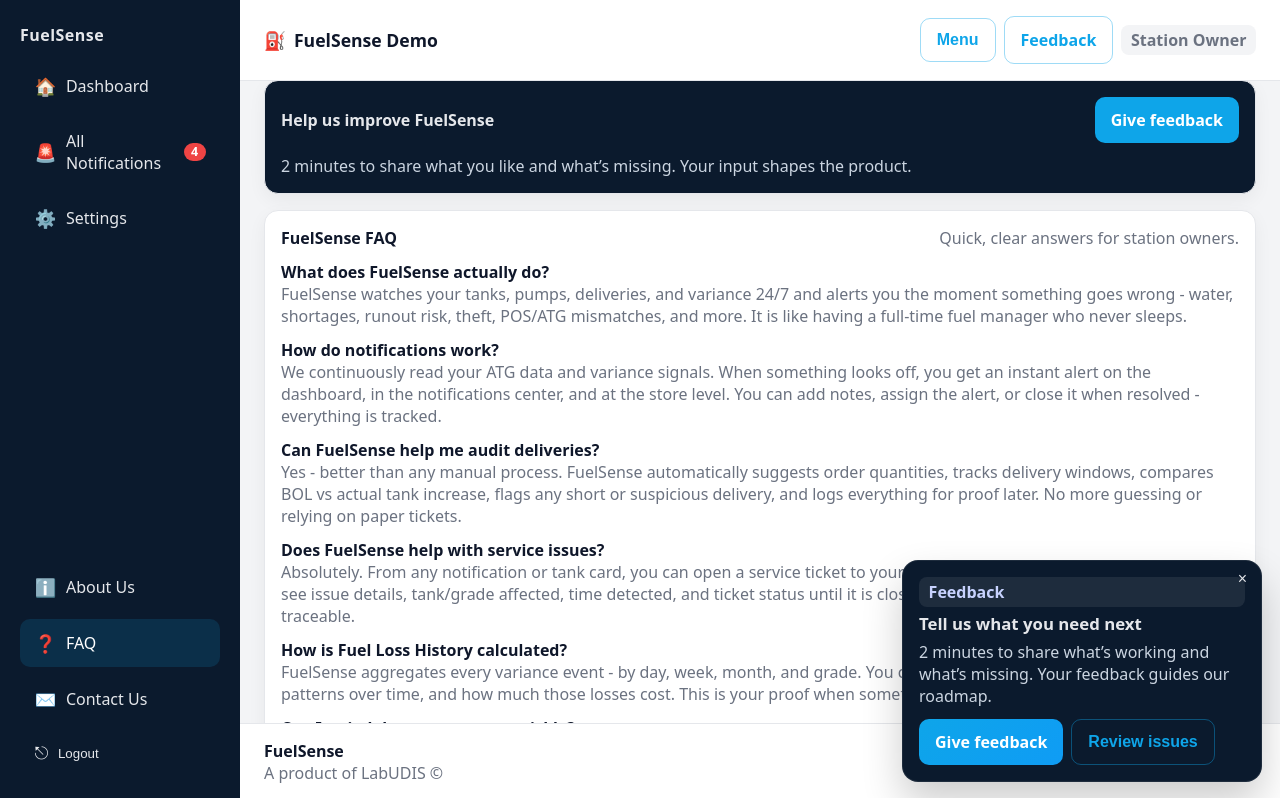
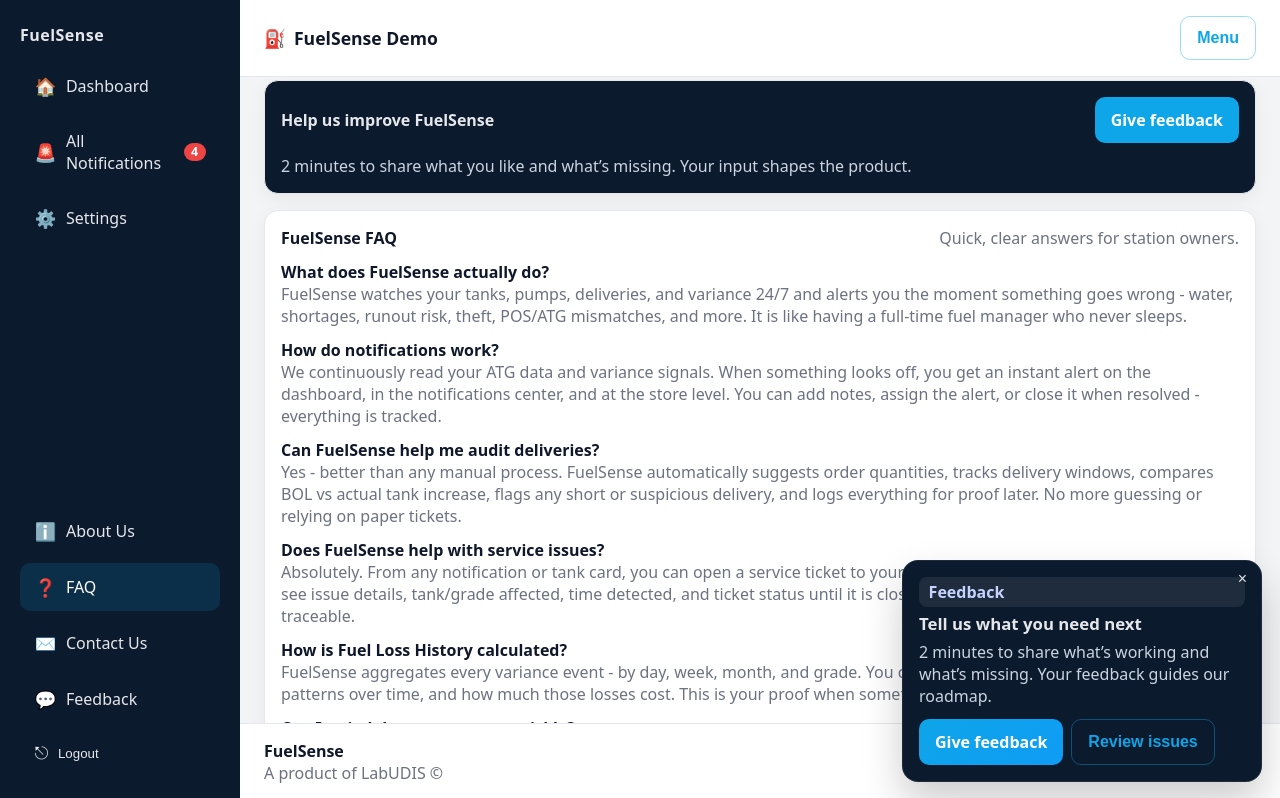
Before and after one commit to arifmanasiya/FuelSense, a React (Vite) app: page /FuelSense/faq in a window 1280 px wide. Shown: the top 798 px of the page. Built offline with nearby package versions, Linux system fonts and the light colour scheme; sample sign-in values are in the browser's storage.

Commit message:
Move feedback into sidebar company menu; simplify top bar

```diff
--- a/src/components/SideNav.tsx
+++ b/src/components/SideNav.tsx
@@ -13,6 +13,11 @@
   { to: '/about', label: 'About Us', icon: 'ℹ️' },
   { to: '/faq', label: 'FAQ', icon: '❓' },
   { to: '/contact', label: 'Contact Us', icon: '✉️' },
+  {
+    href: 'https://docs.google.com/forms/d/e/1FAIpQLSeOPX0KhXKh5SC-gtiGF1jRyO_3oN_bLUerx5BxiVVlenbHIQ/viewform?usp=header',
+    label: 'Feedback',
+    icon: '💬',
+  },
 ];
 
 export default function SideNav({ isOpen, onLinkClick }: { isOpen?: boolean; onLinkClick?: () => void }) {
@@ -105,7 +110,20 @@
           <span>{companyOpen ? '▾' : '▸'}</span>
         </button>
         <div className={`nav-links company-links ${companyOpen ? 'open' : 'closed'}`}>
-          {companyLinks.map((link) => (
+          {companyLinks.map((link) =>
+            'href' in link ? (
+              <a
+                key={link.label}
+                className="nav-link"
+                href={link.href}
+                target="_blank"
+                rel="noreferrer"
+                onClick={onLinkClick}
+              >
+                <span className="nav-icon">{link.icon}</span>
+                <span className="nav-label">{link.label}</span>
+              </a>
+            ) : (
               <NavLink
                 key={link.to}
                 to={link.to}
@@ -115,7 +133,8 @@
                 <span className="nav-icon">{link.icon}</span>
                 <span className="nav-label">{link.label}</span>
               </NavLink>
-          ))}
+            )
+          )}
           <button className="nav-link nav-action" type="button" onClick={handleLogout}>
             <span className="nav-icon">⎋</span>
             <span className="nav-label">Logout</span>
--- a/src/components/TopNav.tsx
+++ b/src/components/TopNav.tsx
@@ -3,8 +3,6 @@
 }
 
 export default function TopNav({ onMenuToggle }: Props) {
-  const userName = localStorage.getItem('fuelguard-user') || 'Station Owner';
-
   return (
     <header className="topnav">
       <div className="title">
@@ -20,18 +18,6 @@
           </span>
           <span className="text">Menu</span>
         </button>
-        <a
-          className="button ghost responsive-button"
-          href="https://docs.google.com/forms/d/e/1FAIpQLSeOPX0KhXKh5SC-gtiGF1jRyO_3oN_bLUerx5BxiVVlenbHIQ/viewform?usp=header"
-          target="_blank"
-          rel="noreferrer"
-        >
-          <span className="icon" aria-hidden="true">
-            💬
-          </span>
-          <span className="text">Feedback</span>
-        </a>
-        <div className="pill">{userName}</div>
       </div>
     </header>
   );
```
Lines whose indentation alone changed are shown as unchanged.
